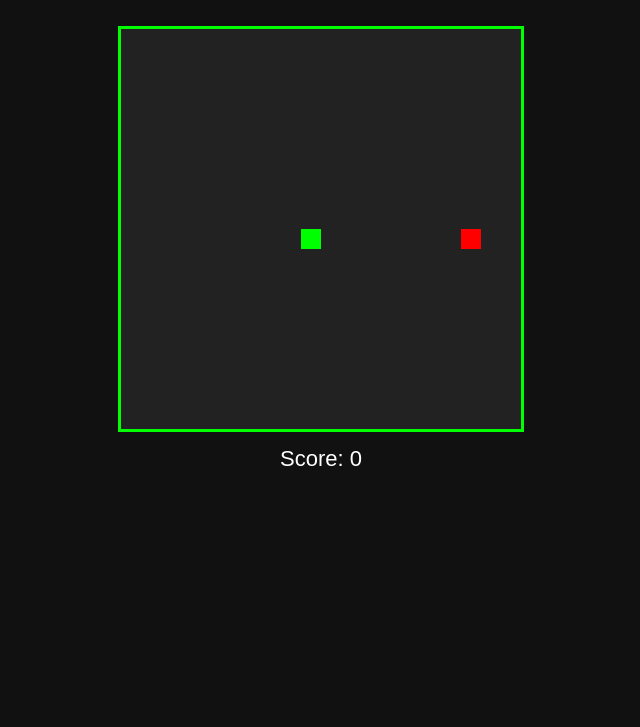
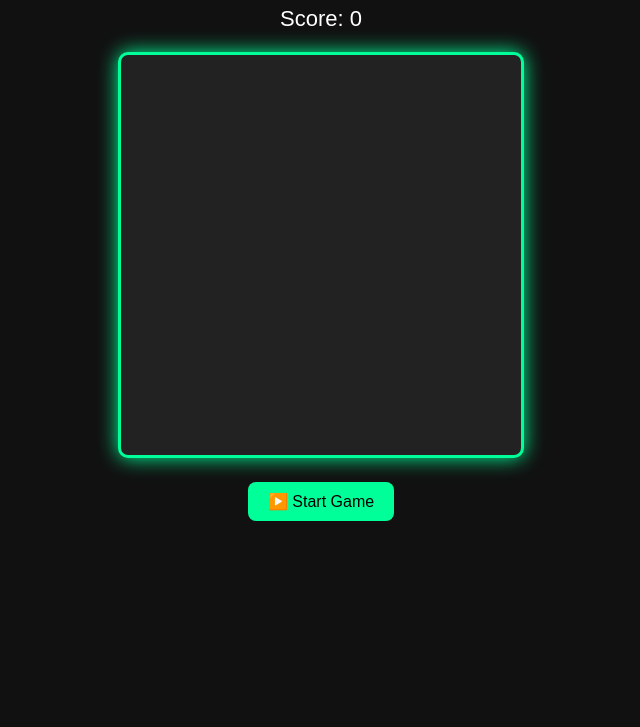
Before and after one commit to mrshazy125-ops/Snack-Game, a plain HTML site: page index.html in a window 1280 px wide. Shown: the part 73-800 px from the top of the page, without its empty margins (319-959 px from the left). Drawn offline with Linux system fonts and the light colour scheme.

Commit message:
Added start/restart buttons and sounds

```diff
--- a/index.html
+++ b/index.html
@@ -8,8 +8,18 @@
 </head>
 <body>
   <h1>🐍 Snake Game</h1>
+  <p id="score">Score: 0</p>
+
   <canvas id="gameCanvas" width="400" height="400"></canvas>
-  <p id="score">Score: 0</p>
+
+  <div class="controls">
+    <button id="startBtn">▶️ Start Game</button>
+    <button id="restartBtn" style="display:none;">🔄 Restart</button>
+  </div>
+
+  <audio id="eatSound" src="https://actions.google.com/sounds/v1/cartoon/wood_plank_flicks.ogg"></audio>
+  <audio id="gameOverSound" src="https://actions.google.com/sounds/v1/cartoon/clang_and_wobble.ogg"></audio>
+
   <script src="script.js"></script>
 </body>
 </html>
--- a/script.js
+++ b/script.js
@@ -1,25 +1,23 @@
 const canvas = document.getElementById("gameCanvas");
 const ctx = canvas.getContext("2d");
-const box = 20; // grid size
+const scoreDisplay = document.getElementById("score");
+const startBtn = document.getElementById("startBtn");
+const restartBtn = document.getElementById("restartBtn");
+const eatSound = document.getElementById("eatSound");
+const gameOverSound = document.getElementById("gameOverSound");
 
-let snake = [];
-snake[0] = { x: 9 * box, y: 10 * box };
+const box = 20;
+let snake, food, score, direction, game;
 
-let food = {
-  x: Math.floor(Math.random() * 19) * box,
-  y: Math.floor(Math.random() * 19) * box
-};
-
-let score = 0;
-let direction;
-
-document.addEventListener("keydown", directionControl);
-
-function directionControl(e) {
-  if (e.key === "ArrowLeft" && direction !== "RIGHT") direction = "LEFT";
-  else if (e.key === "ArrowUp" && direction !== "DOWN") direction = "UP";
-  else if (e.key === "ArrowRight" && direction !== "LEFT") direction = "RIGHT";
-  else if (e.key === "ArrowDown" && direction !== "UP") direction = "DOWN";
+function initGame() {
+  snake = [{ x: 9 * box, y: 10 * box }];
+  food = {
+    x: Math.floor(Math.random() * 19) * box,
+    y: Math.floor(Math.random() * 19) * box,
+  };
+  score = 0;
+  direction = null;
+  scoreDisplay.textContent = "Score: 0";
 }
 
 function drawGame() {
@@ -31,56 +29,73 @@ function drawGame() {
 
   // Draw snake
   for (let i = 0; i < snake.length; i++) {
-    ctx.fillStyle = i === 0 ? "lime" : "green";
+    ctx.fillStyle = i === 0 ? "#00ff99" : "#00cc77";
     ctx.fillRect(snake[i].x, snake[i].y, box, box);
   }
 
   // Move snake
-  let snakeX = snake[0].x;
-  let snakeY = snake[0].y;
+  let headX = snake[0].x;
+  let headY = snake[0].y;
 
-  if (direction === "LEFT") snakeX -= box;
-  if (direction === "UP") snakeY -= box;
-  if (direction === "RIGHT") snakeX += box;
-  if (direction === "DOWN") snakeY += box;
+  if (direction === "LEFT") headX -= box;
+  if (direction === "UP") headY -= box;
+  if (direction === "RIGHT") headX += box;
+  if (direction === "DOWN") headY += box;
 
   // Check food collision
-  if (snakeX === food.x && snakeY === food.y) {
+  if (headX === food.x && headY === food.y) {
+    eatSound.play();
     score++;
-    document.getElementById("score").textContent = "Score: " + score;
+    scoreDisplay.textContent = "Score: " + score;
     food = {
       x: Math.floor(Math.random() * 19) * box,
-      y: Math.floor(Math.random() * 19) * box
+      y: Math.floor(Math.random() * 19) * box,
     };
   } else {
     snake.pop();
   }
 
-  // Add new head
-  let newHead = { x: snakeX, y: snakeY };
+  const newHead = { x: headX, y: headY };
 
-  // Game Over conditions
+  // Check collisions
   if (
-    snakeX < 0 ||
-    snakeY < 0 ||
-    snakeX >= 500 ||
-    snakeY >= 500 ||
+    headX < 0 ||
+    headY < 0 ||
+    headX >= 400 ||
+    headY >= 400 ||
     collision(newHead, snake)
   ) {
+    gameOverSound.play();
     clearInterval(game);
-    alert("Game Over! Final Score: " + score);
+    alert("💀 Game Over! Final Score: " + score);
+    restartBtn.style.display = "inline-block";
+    return;
   }
 
   snake.unshift(newHead);
 }
 
 function collision(head, array) {
-  for (let i = 0; i < array.length; i++) {
-    if (head.x === array[i].x && head.y === array[i].y) {
-      return true;
-    }
-  }
-  return false;
+  return array.some(seg => seg.x === head.x && seg.y === head.y);
 }
 
-let game = setInterval(drawGame, 100);
+document.addEventListener("keydown", (e) => {
+  if (e.key === "ArrowLeft" && direction !== "RIGHT") direction = "LEFT";
+  if (e.key === "ArrowUp" && direction !== "DOWN") direction = "UP";
+  if (e.key === "ArrowRight" && direction !== "LEFT") direction = "RIGHT";
+  if (e.key === "ArrowDown" && direction !== "UP") direction = "DOWN";
+});
+
+startBtn.addEventListener("click", () => {
+  initGame();
+  startBtn.style.display = "none";
+  restartBtn.style.display = "none";
+  game = setInterval(drawGame, 100);
+});
+
+restartBtn.addEventListener("click", () => {
+  initGame();
+  restartBtn.style.display = "none";
+  game = setInterval(drawGame, 100);
+});
+initGame();
--- a/style.css
+++ b/style.css
@@ -7,15 +7,36 @@ body {
 
 h1 {
   margin-top: 20px;
+  color: #00ff99;
+}
+
+#score {
+  font-size: 22px;
+  margin: 10px;
 }
 
 canvas {
   background-color: #222;
-  border: 3px solid #0f0;
+  border: 3px solid #00ff99;
+  margin-top: 10px;
+  border-radius: 10px;
+  box-shadow: 0 0 20px #00ff99;
+}
+
+.controls {
   margin-top: 20px;
 }
 
-#score {
-  font-size: 22px;
-  margin-top: 10px;
+button {
+  background-color: #00ff99;
+  border: none;
+  padding: 10px 20px;
+  border-radius: 8px;
+  font-size: 16px;
+  cursor: pointer;
+  transition: 0.3s;
 }
+
+button:hover {
+  background-color: #00cc77;
+}
```
